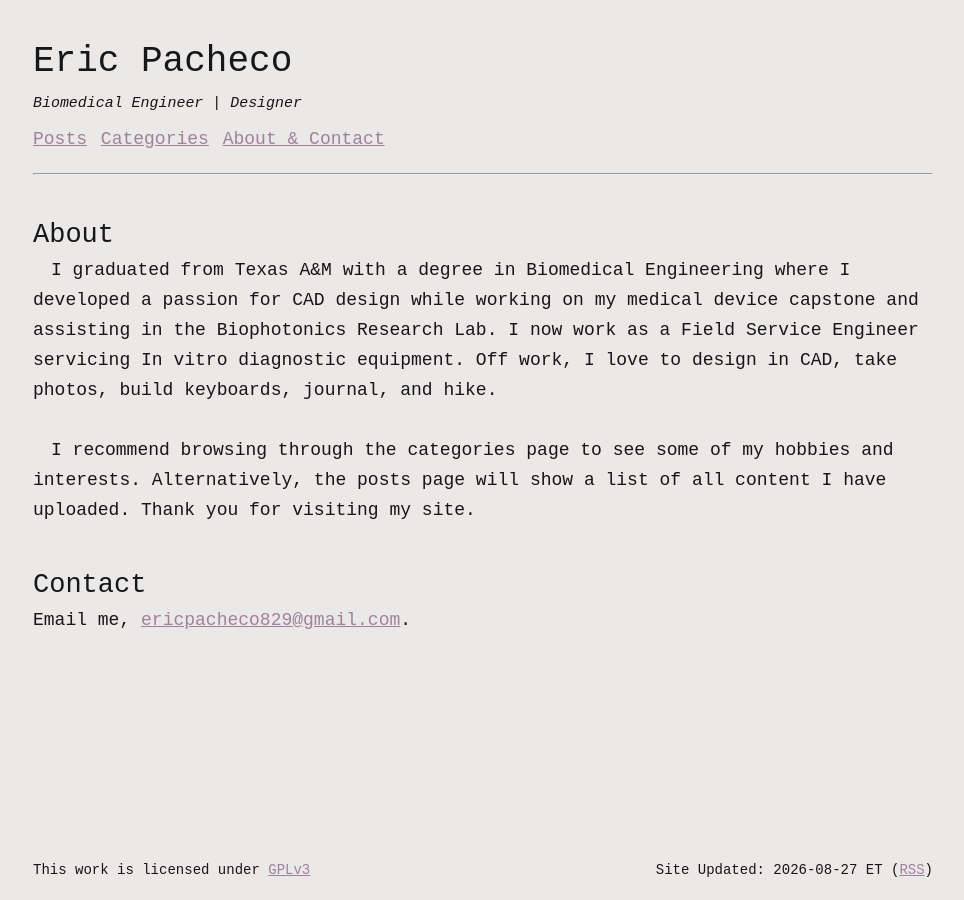
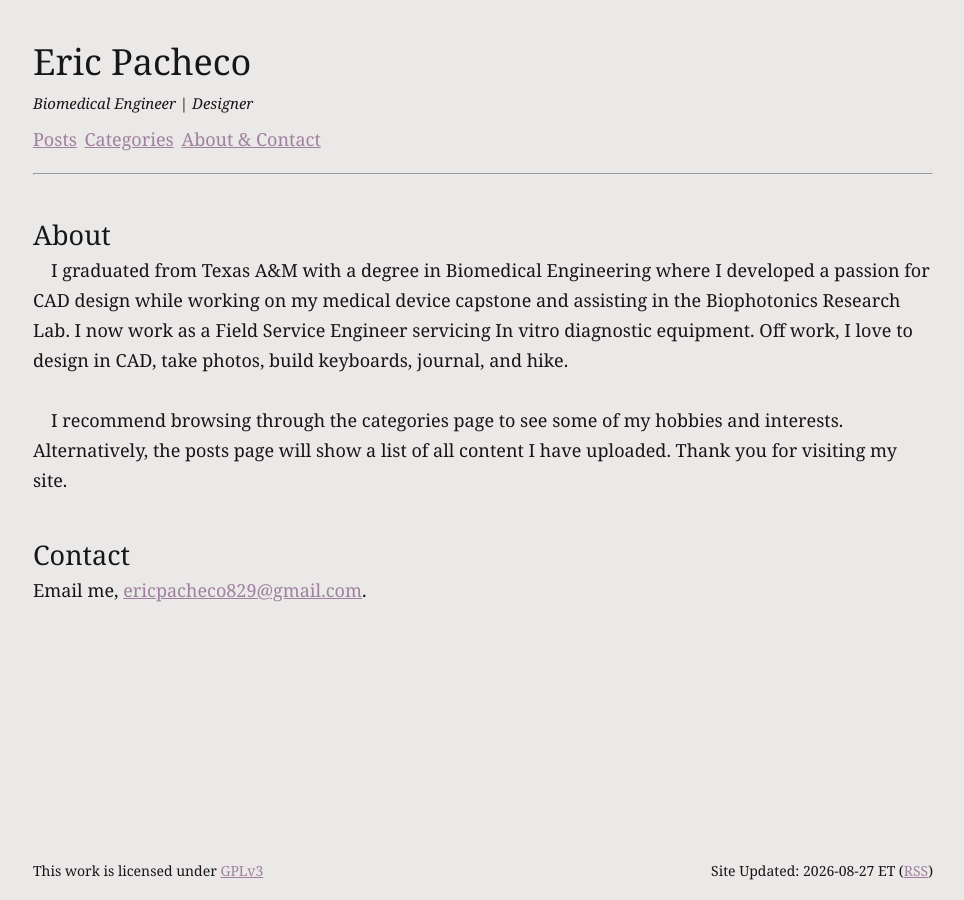
Before and after one commit to beigeandbrown/Professional-Website, a Jekyll site: the page built from index.md, in a window 1280 px wide. Shown: the whole page, without its empty margins (157-1121 px from the left). Built offline with Jekyll 4.4.1, drawn with Linux system fonts in a browser that asks for light colours.

Commit message:
altered font

```diff
--- a/_sass/page.scss
+++ b/_sass/page.scss
@@ -8,7 +8,7 @@ html {
 /* 01 Font family */
 
 body {
-  font-family: "Courier New", Georgia, serif;
+  font-family: Georgia, serif;
 }
 
 /* 03 Spacing */
```
